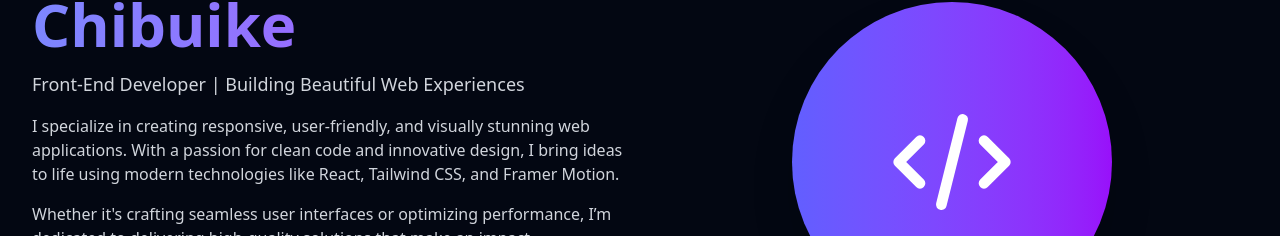
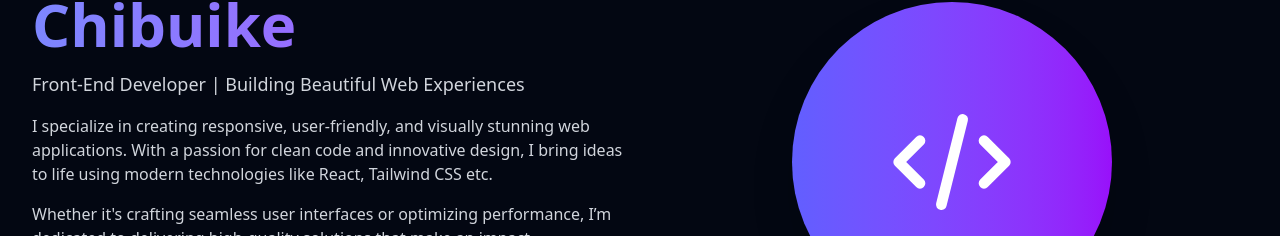
Before and after one commit to Oracle00999/My-Portfolio-Website, a React (Vite) app in the folder portfolio 2.0/: page / in a window 1280 px wide. Shown: the part 238-474 px from the top of the page. Built offline with nearby package versions, Linux system fonts and the light colour scheme.

Commit message:
Update Hero.jsx

```diff
--- a/portfolio 2.0/src/Components/Hero.jsx
+++ b/portfolio 2.0/src/Components/Hero.jsx
@@ -25,7 +25,7 @@ const Hero = () => {
             I specialize in creating responsive, user-friendly, and visually
             stunning web applications. With a passion for clean code and
             innovative design, I bring ideas to life using modern technologies
-            like React, Tailwind CSS, and Framer Motion.
+            like React, Tailwind CSS etc.
           </p>
           <p className="mt-4 text-gray-300">
             Whether it's crafting seamless user interfaces or optimizing
```
